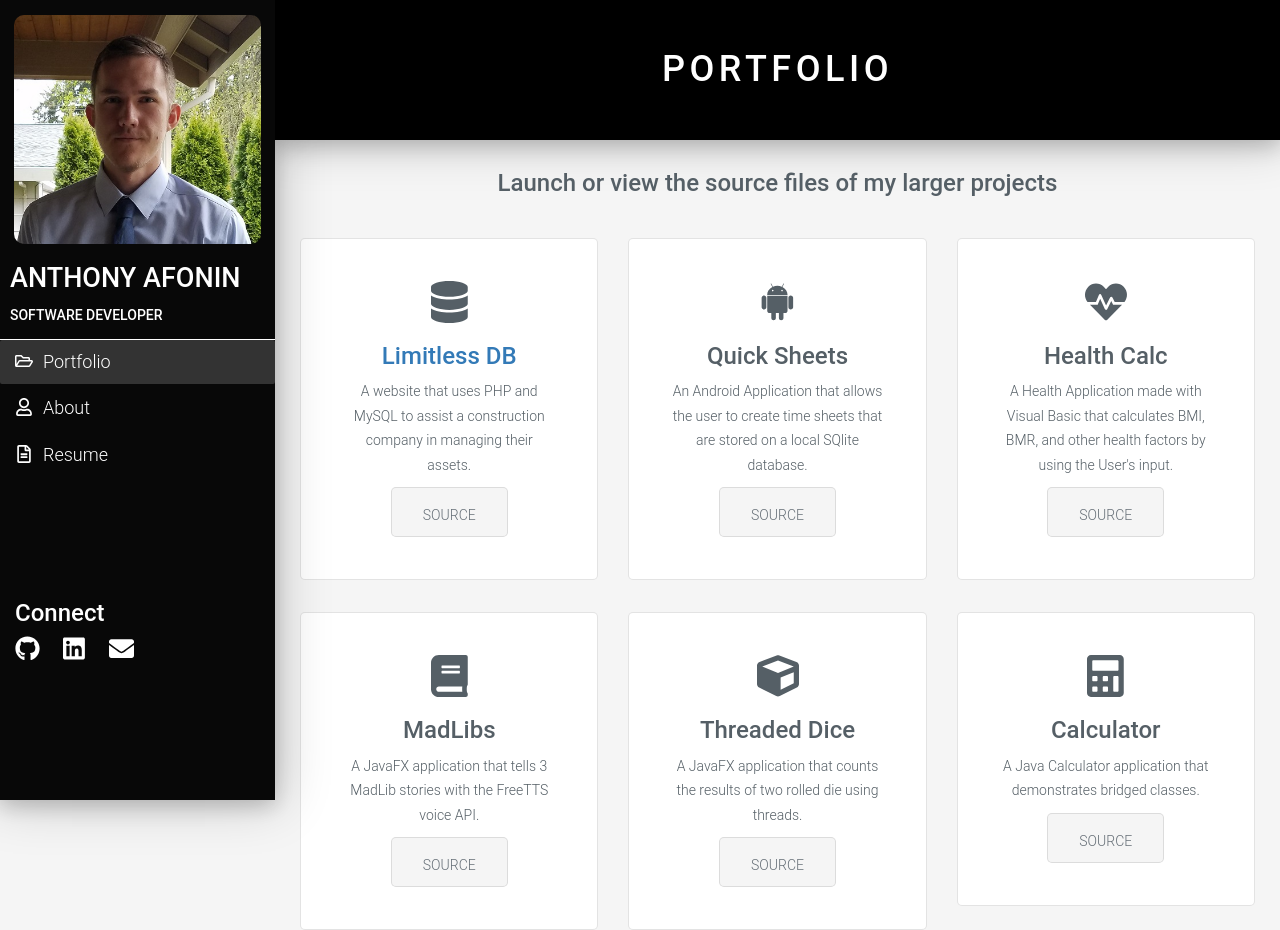
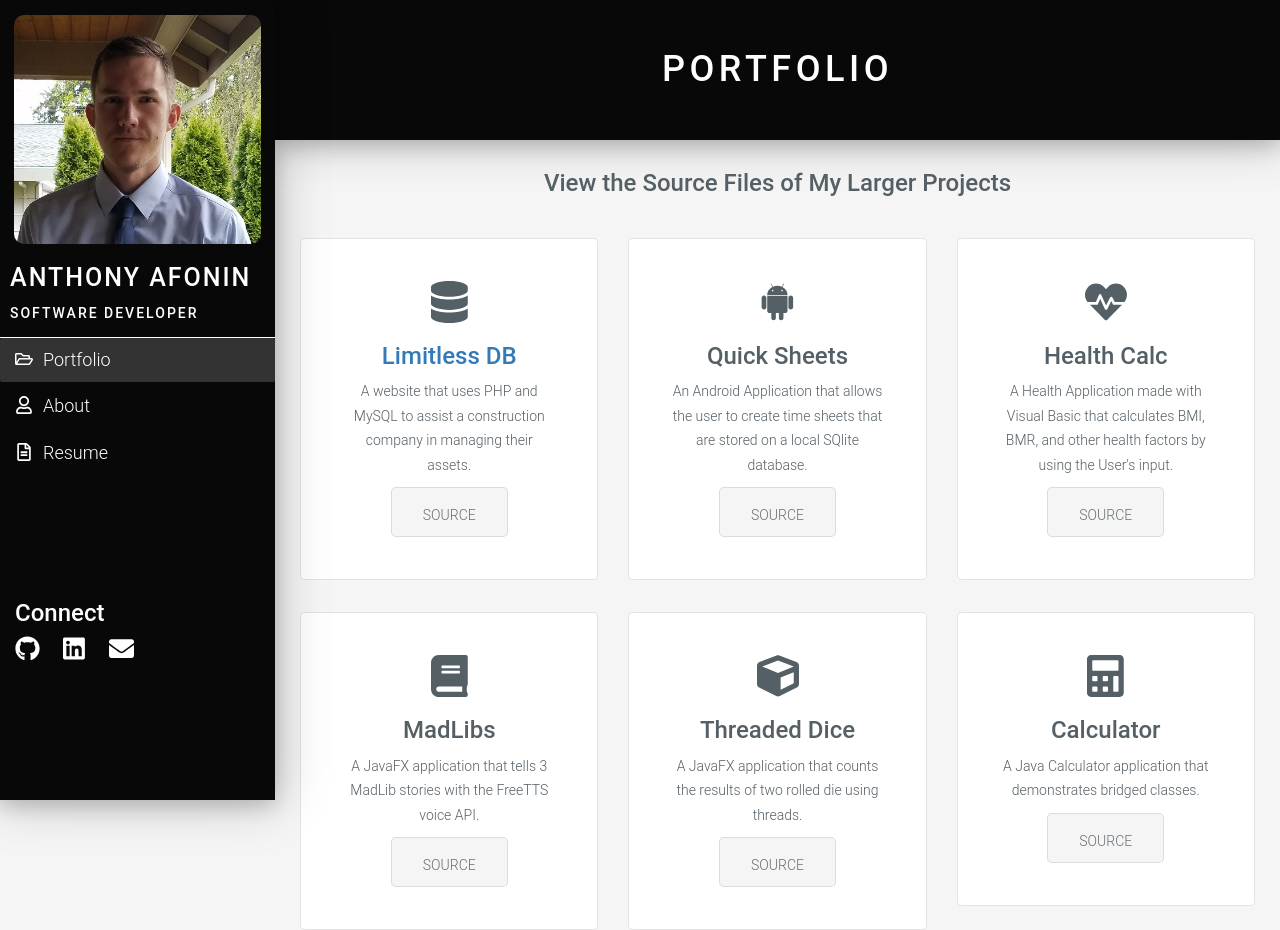
Before and after one commit to anthonyafonin/Portfolio, a PHP site: page /index.html in a window 1280 px wide. Run offline with PHP 8.4, Linux system fonts and the light colour scheme; some libraries are stand-ins or nearby versions.

Commit message:
header styles

```diff
--- a/css/style.css
+++ b/css/style.css
@@ -49,11 +49,16 @@ img {
 	margin: 0px;
 	text-align: center;
 	padding: 50px;
-	background-color: black;
+	background-color: #080808;
 	color: white;
 	text-transform: uppercase;
 	letter-spacing: 0.125em;
 	box-shadow: 0 -2px 50px 5px rgba(0, 0, 0, 0.2), 0 6px 20px 0 rgba(0, 0, 0, 0.19);
+}
+@media(max-width: 992px){
+	.content .tab-pane > h1{
+		background-color: #333;
+	}
 }
 
 .content .tab-pane .header-text-sm h3{
@@ -206,11 +211,12 @@ img {
 	opacity: .8;
 }
 .header-title h2{
-	font-size: 27px;
+	font-size: 25px;
 }
 .header-title h2,
 .header-title h5{
 	 text-transform: uppercase;
+	     letter-spacing: 2px;
 }
 .navbar-collapse {
 	border-top: 1px solid white !important;
--- a/index.html
+++ b/index.html
@@ -30,7 +30,7 @@
     <!-- Site styles -->
     <link rel="stylesheet" href="https://maxcdn.bootstrapcdn.com/bootstrap/3.3.0/css/bootstrap.min.css" >
 
-    <link rel="stylesheet" href="css/style.css?v=1.12" >
+    <link rel="stylesheet" href="css/style.css?v=1.13" >
     <!-- Site scripts -->
     <script src="https://code.jquery.com/jquery-1.11.1.min.js"></script>
 
@@ -186,7 +186,7 @@
             <!-- Projects -->
             <div class="projects light">
             	<div class="header-text-sm">
-            		<h3>Launch or view the source files of my larger projects</h3>
+            		<h3>View the Source Files of My Larger Projects</h3>
             	</div>
             	<div class="row">
             		<div class="col-sm-4">
```
